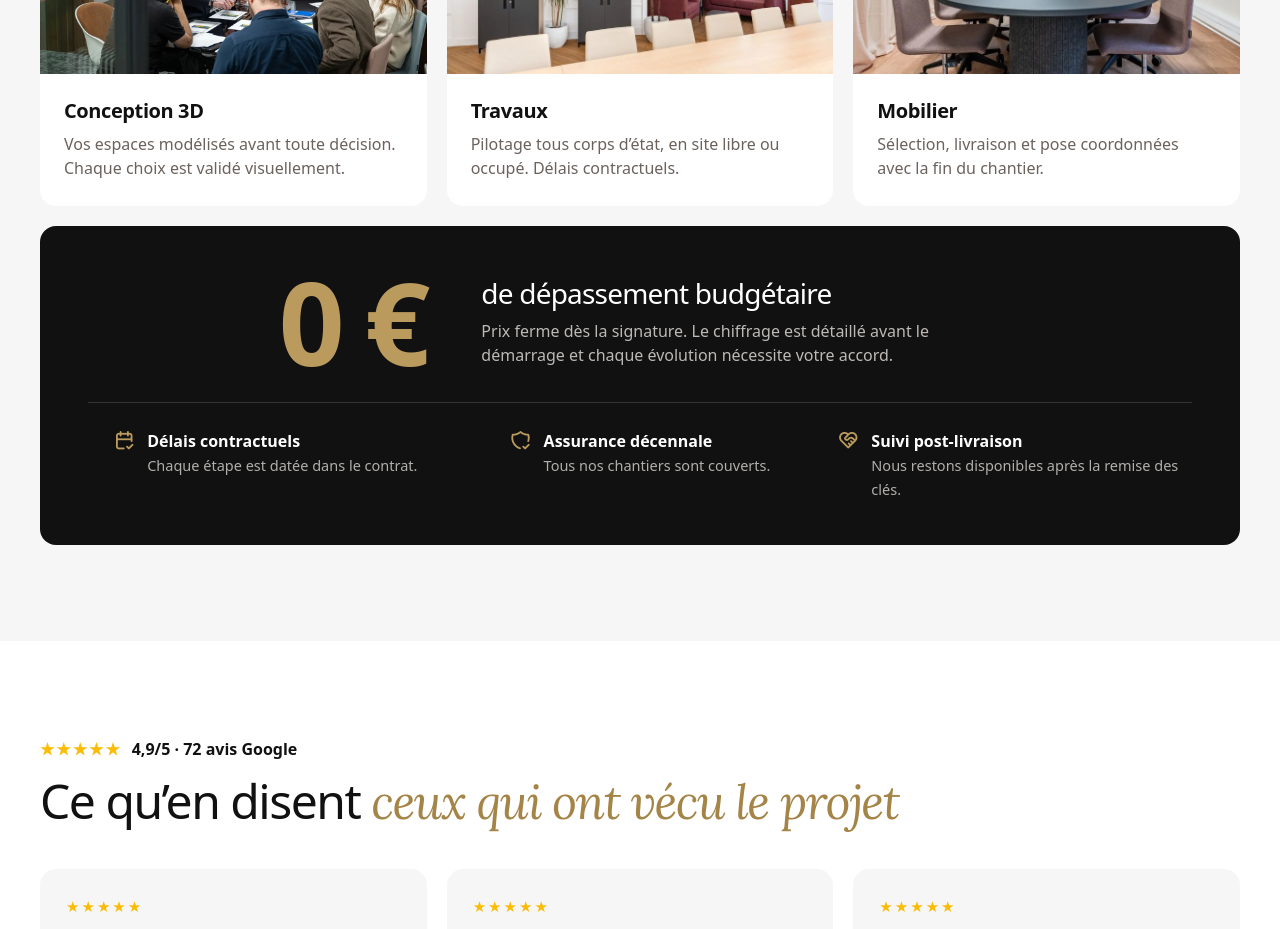
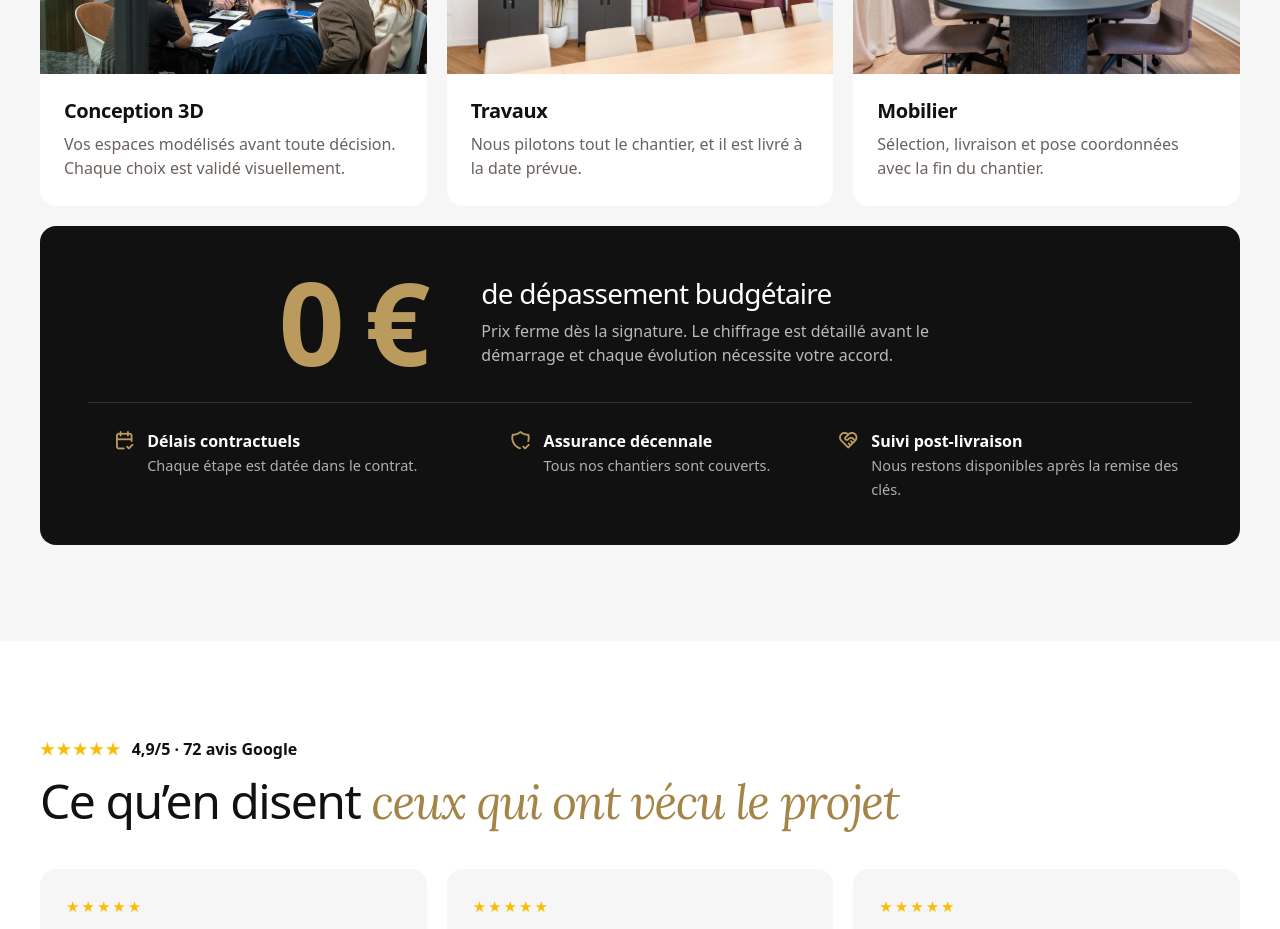
Before and after one commit to remivinel-netizen/clueme-landing-pages, a plain HTML site: page amenagement-bureaux/index.html in a window 1280 px wide. Shown: the part 2520-3449 px from the top of the page. Drawn offline with Linux system fonts and the light colour scheme; a web font is replaced by a local one.

Commit message:
Aménagement : texte de la carte Travaux simplifié
Co-Authored-By: Claude Fable 5.2 <noreply@anthropic.com>

```diff
--- a/amenagement-bureaux/index.html
+++ b/amenagement-bureaux/index.html
@@ -160,7 +160,7 @@
     <p class="lead">Architectes, conducteurs de travaux et experts mobilier travaillent dans la même équipe. De la première visite à la livraison, vous savez toujours qui appeler.</p>
     <div class="cards3">
       <article class="card"><img src="../assets/img/team.jpg" alt="L’équipe Clue Me en phase de conception" loading="lazy" width="1200" height="800"><div><h3>Conception 3D</h3><p>Vos espaces modélisés avant toute décision. Chaque choix est validé visuellement.</p></div></article>
-      <article class="card"><img src="../assets/img/service-travaux.webp" alt="Chantier de bureaux piloté par Clue Me" loading="lazy" width="800" height="533"><div><h3>Travaux</h3><p>Pilotage tous corps d’état, en site libre ou occupé. Délais contractuels.</p></div></article>
+      <article class="card"><img src="../assets/img/service-travaux.webp" alt="Chantier de bureaux piloté par Clue Me" loading="lazy" width="800" height="533"><div><h3>Travaux</h3><p>Nous pilotons tout le chantier, et il est livré à la date prévue.</p></div></article>
       <article class="card"><img src="../assets/img/service-mobilier.webp" alt="Mobilier de bureau installé par Clue Me" loading="lazy" width="800" height="1200"><div><h3>Mobilier</h3><p>Sélection, livraison et pose coordonnées avec la fin du chantier.</p></div></article>
     </div>
 
```
